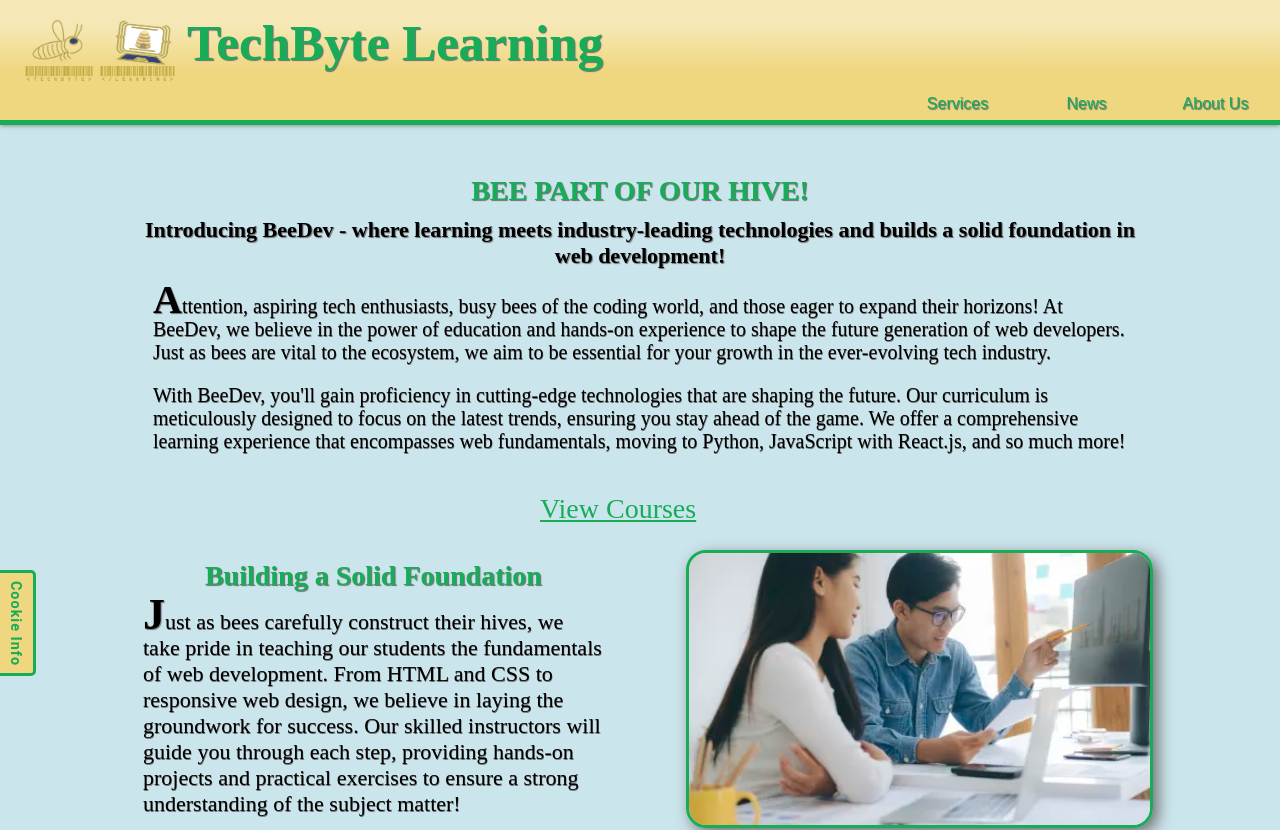
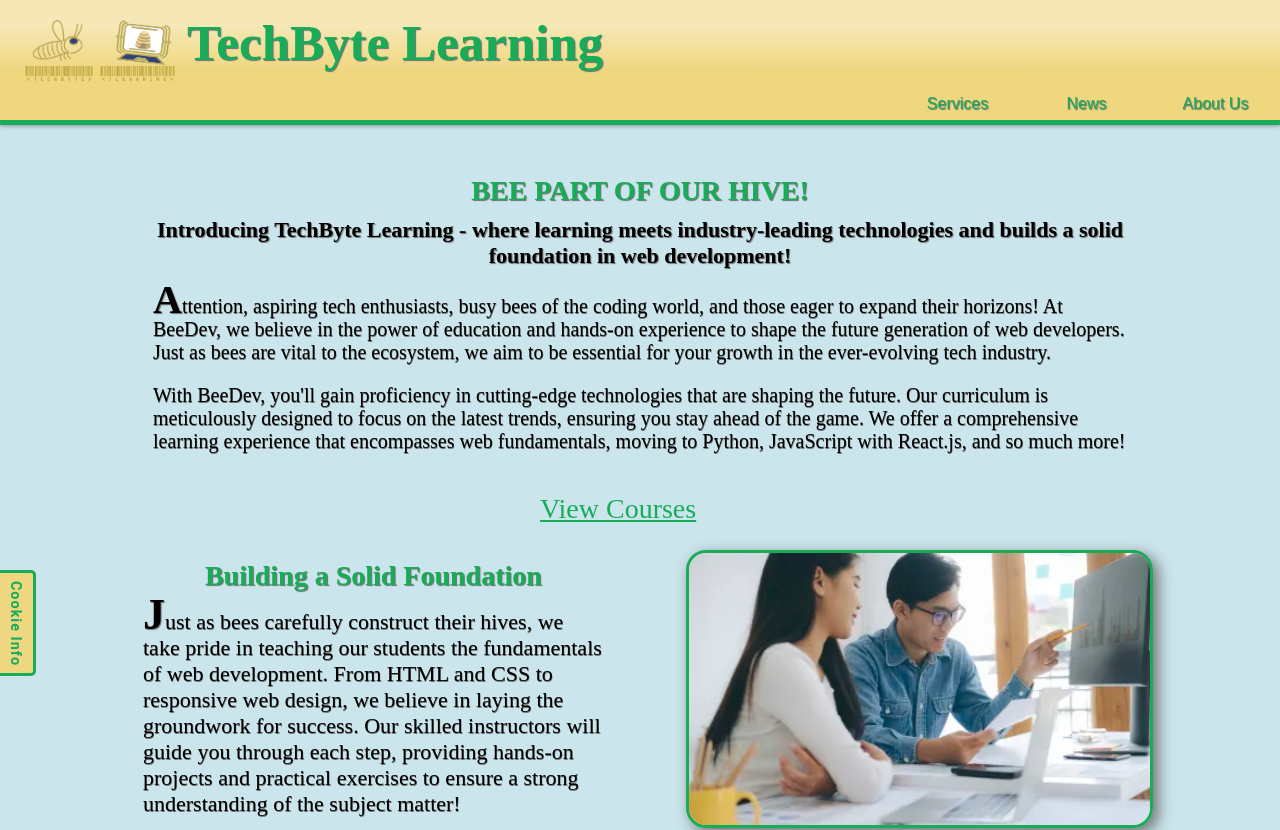
Before and after one commit to melissa-24/techbyte-learning, a React (Vite) app: page / in a window 1280 px wide. Shown: the top 830 px of the page. Built offline with nearby package versions, Linux system fonts and the light colour scheme.

Commit message:
fixed line 21 on index.jsx to say 'Techbyte-Learning' instead of 'bee dev', also added to readme file that specify this is the dev branch

```diff
--- a/src/views/Index.jsx
+++ b/src/views/Index.jsx
@@ -18,7 +18,7 @@ const Index = () => {
             BEE PART OF OUR HIVE!
           </h2>
           <h3>
-            Introducing BeeDev - where learning meets industry-leading technologies and builds a solid foundation in web development!
+            Introducing TechByte Learning - where learning meets industry-leading technologies and builds a solid foundation in web development!
           </h3>
           <p><span>A</span>ttention, aspiring tech enthusiasts, busy bees of the coding world, and those eager to expand their horizons! At BeeDev, we believe in the power of education and hands-on experience to shape the future generation of web developers. Just as bees are vital to the ecosystem, we aim to be essential for your growth in the ever-evolving tech industry.</p>
           <p>With BeeDev, you'll gain proficiency in cutting-edge technologies that are shaping the future. Our curriculum is meticulously designed to focus on the latest trends, ensuring you stay ahead of the game. We offer a comprehensive learning experience that encompasses web fundamentals, moving to Python, JavaScript with React.js, and so much more!</p>
```
Also changed, not shown: 1 other file (tests, documents, lock files or other folders).
